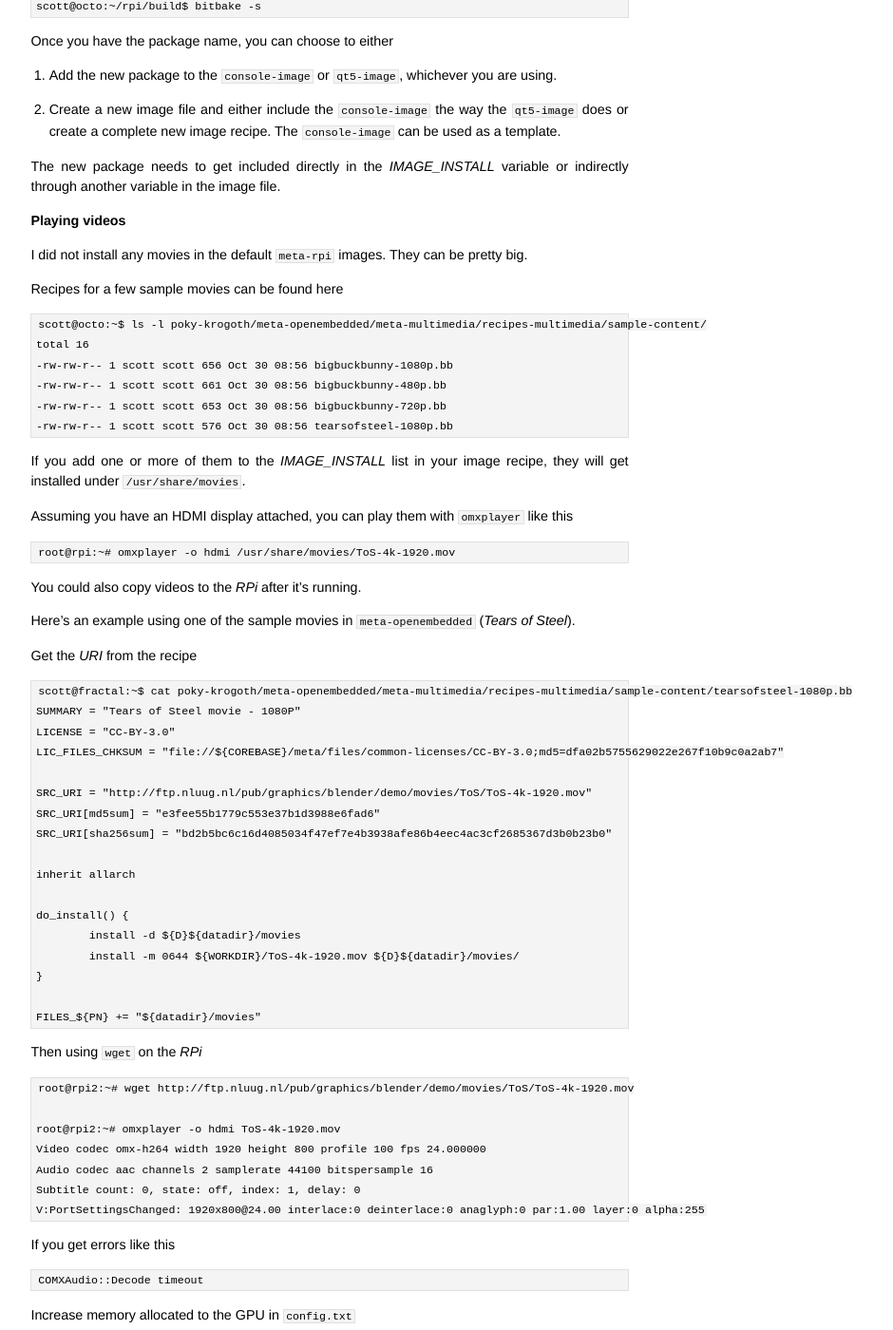
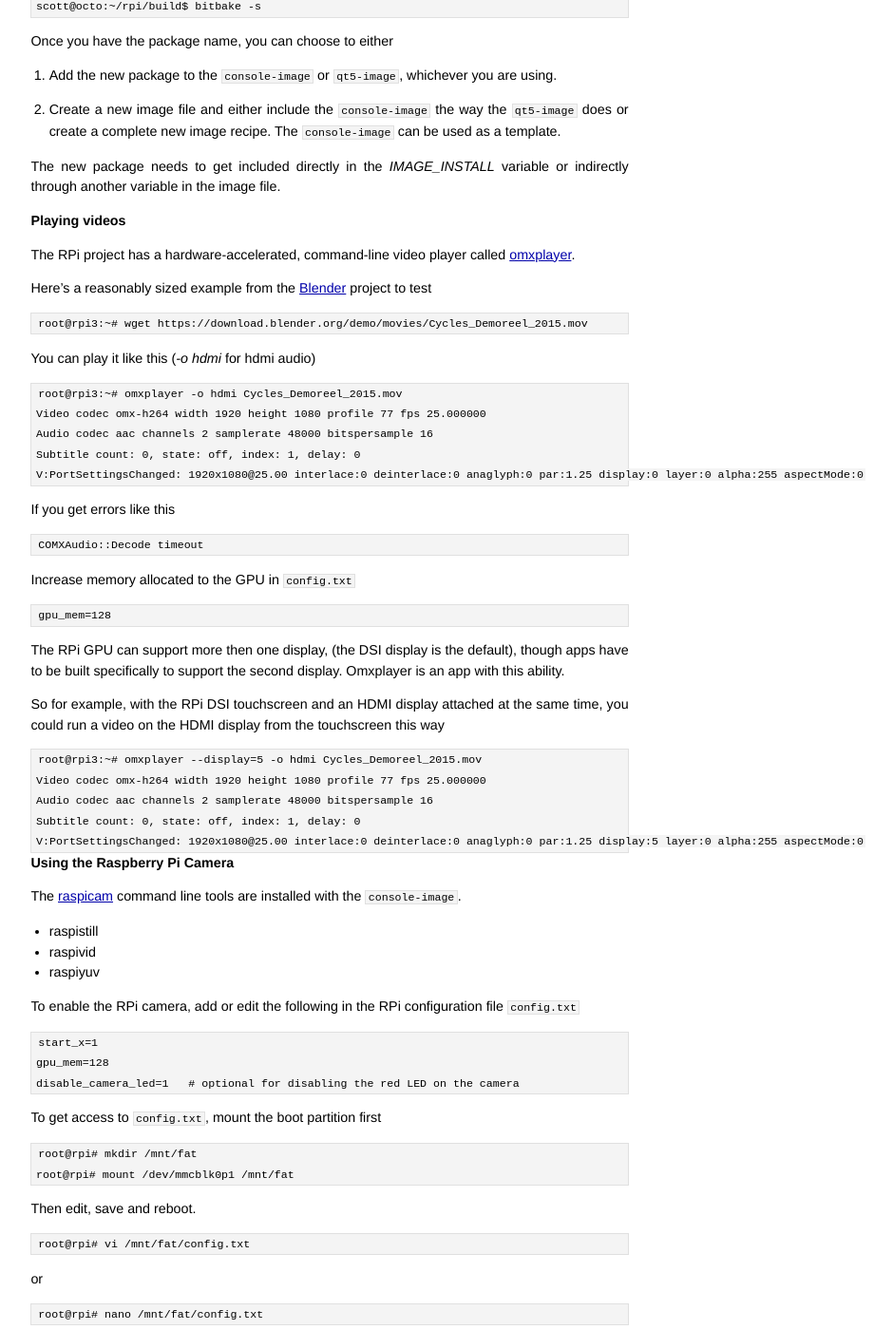
Before and after one commit to jumpnow/jumpnowtek-site, a Jekyll site: the page built from _posts/2015-12-04-Raspberry-Pi-Systems-with-Yocto.md, in a window 1280 px wide and 1400 px high, scrolled down 11894 px. Shown: the whole window at 95% size, without its empty margins (293-1233 px from the left). Built offline with Jekyll 4.4.1, drawn with Linux system fonts in a browser that asks for light colours; some of the changed text lies outside the part shown.

Commit message:
Update rpi yocto doc

```diff
--- a/_posts/2015-12-04-Raspberry-Pi-Systems-with-Yocto.md
+++ b/_posts/2015-12-04-Raspberry-Pi-Systems-with-Yocto.md
@@ -573,56 +573,19 @@ The new package needs to get included directly in the *IMAGE_INSTALL* variable o
 
 #### Playing videos
 
-I did not install any movies in the default `meta-rpi` images. They can be pretty big.
+The RPi project has a hardware-accelerated, command-line video player called [omxplayer][omxplayer].
 
-Recipes for a few sample movies can be found here
+Here's a reasonably sized example from the [Blender][blender] project to test
 
-    scott@octo:~$ ls -l poky-krogoth/meta-openembedded/meta-multimedia/recipes-multimedia/sample-content/
-    total 16
-    -rw-rw-r-- 1 scott scott 656 Oct 30 08:56 bigbuckbunny-1080p.bb
-    -rw-rw-r-- 1 scott scott 661 Oct 30 08:56 bigbuckbunny-480p.bb
-    -rw-rw-r-- 1 scott scott 653 Oct 30 08:56 bigbuckbunny-720p.bb
-    -rw-rw-r-- 1 scott scott 576 Oct 30 08:56 tearsofsteel-1080p.bb
+    root@rpi3:~# wget https://download.blender.org/demo/movies/Cycles_Demoreel_2015.mov
 
-If you add one or more of them to the *IMAGE_INSTALL* list in your image recipe, they will get installed under `/usr/share/movies`.
+You can play it like this (*-o hdmi* for hdmi audio)
 
-Assuming you have an HDMI display attached, you can play them with `omxplayer` like this
-
-    root@rpi:~# omxplayer -o hdmi /usr/share/movies/ToS-4k-1920.mov
-
-You could also copy videos to the *RPi* after it's running.
-
-Here's an example using one of the sample movies in `meta-openembedded` (*Tears of Steel*).
-
-Get the *URI* from the recipe
-
-    scott@fractal:~$ cat poky-krogoth/meta-openembedded/meta-multimedia/recipes-multimedia/sample-content/tearsofsteel-1080p.bb
-    SUMMARY = "Tears of Steel movie - 1080P"
-    LICENSE = "CC-BY-3.0"
-    LIC_FILES_CHKSUM = "file://${COREBASE}/meta/files/common-licenses/CC-BY-3.0;md5=dfa02b5755629022e267f10b9c0a2ab7"
-
-    SRC_URI = "http://ftp.nluug.nl/pub/graphics/blender/demo/movies/ToS/ToS-4k-1920.mov"
-    SRC_URI[md5sum] = "e3fee55b1779c553e37b1d3988e6fad6"
-    SRC_URI[sha256sum] = "bd2b5bc6c16d4085034f47ef7e4b3938afe86b4eec4ac3cf2685367d3b0b23b0"
-
-    inherit allarch
-
-    do_install() {
-            install -d ${D}${datadir}/movies
-            install -m 0644 ${WORKDIR}/ToS-4k-1920.mov ${D}${datadir}/movies/
-    }
-
-    FILES_${PN} += "${datadir}/movies"
-
-Then using `wget` on the *RPi*
-
-    root@rpi2:~# wget http://ftp.nluug.nl/pub/graphics/blender/demo/movies/ToS/ToS-4k-1920.mov
-
-    root@rpi2:~# omxplayer -o hdmi ToS-4k-1920.mov
-    Video codec omx-h264 width 1920 height 800 profile 100 fps 24.000000
-    Audio codec aac channels 2 samplerate 44100 bitspersample 16
+    root@rpi3:~# omxplayer -o hdmi Cycles_Demoreel_2015.mov
+    Video codec omx-h264 width 1920 height 1080 profile 77 fps 25.000000
+    Audio codec aac channels 2 samplerate 48000 bitspersample 16
     Subtitle count: 0, state: off, index: 1, delay: 0
-    V:PortSettingsChanged: 1920x800@24.00 interlace:0 deinterlace:0 anaglyph:0 par:1.00 layer:0 alpha:255
+    V:PortSettingsChanged: 1920x1080@25.00 interlace:0 deinterlace:0 anaglyph:0 par:1.25 display:0 layer:0 alpha:255 aspectMode:0
 
 If you get errors like this
 
@@ -632,6 +595,15 @@ Increase memory allocated to the GPU in `config.txt`
 
     gpu_mem=128
 
+The RPi GPU can support more then one display, (the DSI display is the default), though apps have to be built specifically to support the second display. Omxplayer is an app with this ability.
+
+So for example, with the RPi DSI touchscreen and an HDMI display attached at the same time, you could run a video on the HDMI display from the touchscreen this way
+
+    root@rpi3:~# omxplayer --display=5 -o hdmi Cycles_Demoreel_2015.mov
+    Video codec omx-h264 width 1920 height 1080 profile 77 fps 25.000000
+    Audio codec aac channels 2 samplerate 48000 bitspersample 16
+    Subtitle count: 0, state: off, index: 1, delay: 0
+    V:PortSettingsChanged: 1920x1080@25.00 interlace:0 deinterlace:0 anaglyph:0 par:1.25 display:5 layer:0 alpha:255 aspectMode:0
 
 #### Using the Raspberry Pi Camera
 
@@ -721,3 +693,5 @@ See [this post][pi-blaster-post] for a description.
 [qt-quickcontrols2]: http://doc.qt.io/qt-5/qtquickcontrols2-index.html
 [qt-examples]: http://doc.qt.io/qt-5/qtexamplesandtutorials.html
 [qt-opengl]: http://doc.qt.io/qt-5/qtopengl-index.html
+[omxplayer]: http://elinux.org/Omxplayer
+[blender]: https://www.blender.org/
```
Also changed, not shown: other parts of _posts/2015-12-04-Raspberry-Pi-Systems-with-Yocto.md (+1 -1 lines).
